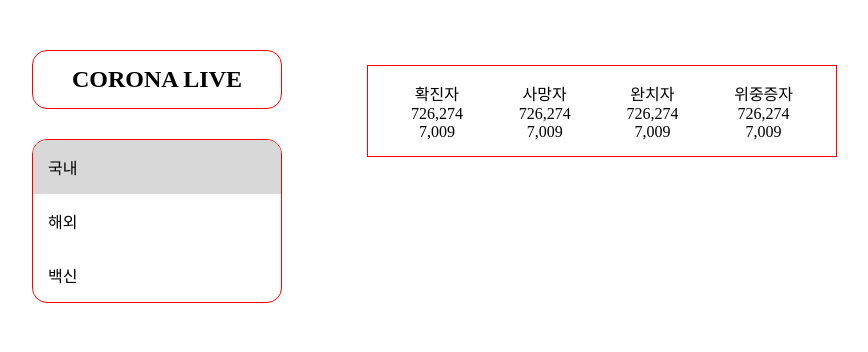
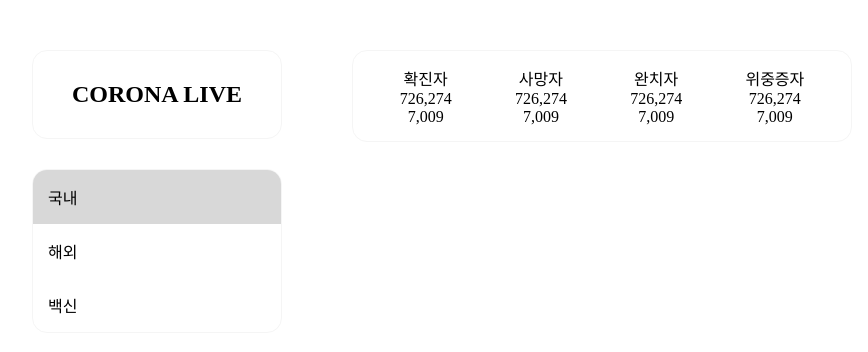
Before and after one commit to bbosonbboson/corona-live, a React (Create React App) app: page / in a window 1280 px wide. Shown: the top 352 px of the page, without its empty margins (198-1066 px from the left). Built offline with nearby package versions, Linux system fonts and the light colour scheme.

Commit message:
박스 컴포넌트 생성

```diff
--- /dev/null
+++ b/src/Components/Box/Box.tsx
@@ -0,0 +1,18 @@
+import { FunctionComponent } from "react"
+import "./style.css"
+
+interface PropsType {
+    isPadding?: boolean
+}
+
+const Box: FunctionComponent<PropsType> = (props) => {
+    return (
+        <div className="box" style={{
+            padding: props.isPadding ? '15px' : 0
+        }}>
+            {props.children}
+        </div>
+    )
+}
+
+export default Box
--- /dev/null
+++ b/src/Components/Box/index.ts
@@ -0,0 +1 @@
+export { default } from './Box'
--- /dev/null
+++ b/src/Components/Box/style.css
@@ -0,0 +1,6 @@
+
+
+.box {
+    border: 1px solid whitesmoke;
+    border-radius: 15px;
+}
--- a/src/Components/Sidebar/Sidebar.tsx
+++ b/src/Components/Sidebar/Sidebar.tsx
@@ -1,19 +1,24 @@
+import Box from "../Box"
 import "./style.css"
 
 
 const Sidebar = () => {
     return (
         <aside>
+            <Box isPadding>
             <header>
                 <h1>
                     CORONA LIVE
                 </h1>
             </header>
+            </Box>
+            <Box>
             <ul>
                 <li className="selected">국내</li>
                 <li>해외</li>
                 <li>백신</li>
             </ul>
+            </Box>
         </aside>
     )
 }
--- a/src/Components/Sidebar/style.css
+++ b/src/Components/Sidebar/style.css
@@ -6,16 +6,10 @@ aside {
 }
 
 aside header {
-    border: 1px solid rgb(255, 0, 0);
     display: flex;
     justify-content: center;
     align-items: center;
     padding: 15px;
-    border-radius: 15px;
-}
-
-aside ul {
-    border: 1px solid rgb(255, 0, 0);
     border-radius: 15px;
 }
 
--- a/src/Components/Summary/Summary.tsx
+++ b/src/Components/Summary/Summary.tsx
@@ -1,7 +1,9 @@
+import Box from "../Box"
 import "./style.css"
 
 const Summary = () => {
     return (
+        <Box isPadding>
         <article className="summary">
             <ul>
                 <li>
@@ -26,6 +28,7 @@ const Summary = () => {
                 </li>
             </ul>
         </article>
+        </Box>
     )
 
 }
--- a/src/Components/Summary/style.css
+++ b/src/Components/Summary/style.css
@@ -1,9 +1,4 @@
 
-.summary {
-    border: 1px solid red;
-    padding: 15px;
-    margin: 15px;
-}
 
 .summary ul {
     display: flex;
```
